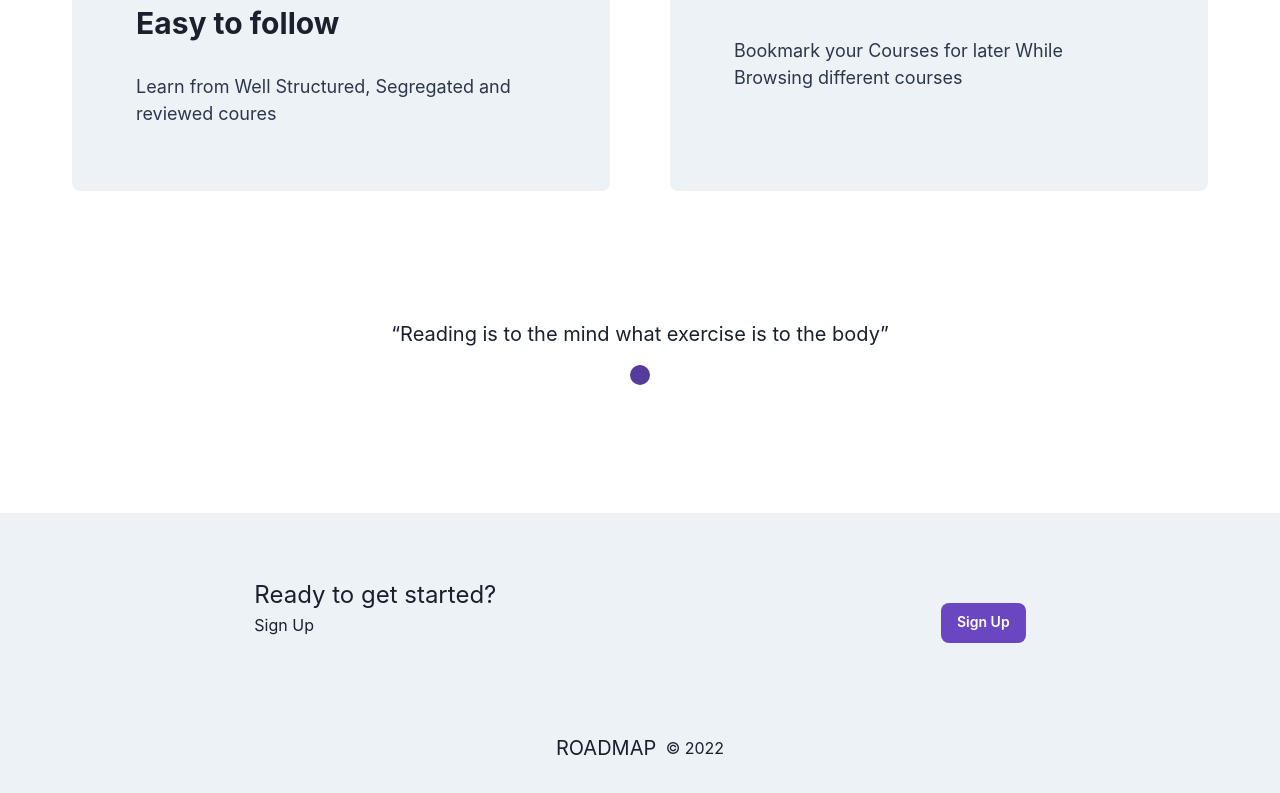
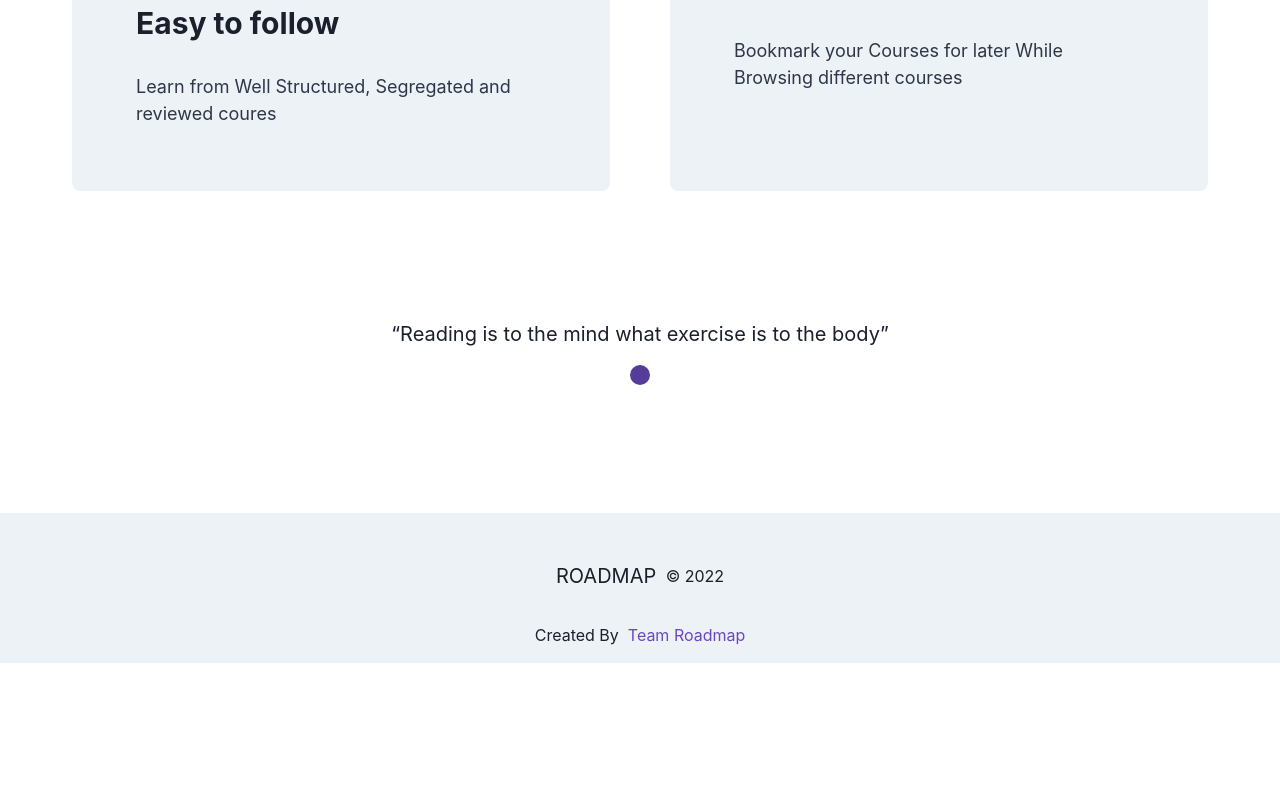
Before and after one commit to TeamRoadmap/User-Frontend, a Next.js app: page / in a window 1280 px wide. Shown: the part 1944-2737 px from the top of the page. After the commit the page ends 2607 px from the top, so only its background shows below. Built offline with nearby package versions, Linux system fonts and the light colour scheme; a small style sheet from the web is missing.

Commit message:
chore: improve footer

```diff
--- a/landing-page/components/footer.jsx
+++ b/landing-page/components/footer.jsx
@@ -8,66 +8,22 @@ import {
   useColorModeValue,
   useBreakpointValue,
 } from "@chakra-ui/react";
-import Link from "next/link";
+import { Link as ChakraLink } from "@chakra-ui/react";
 
 export default function Footer() {
-	const testimonialBg = useColorModeValue("gray.100", "gray.700");
-	return (
+  const testimonialBg = useColorModeValue("gray.100", "gray.700");
+  return (
     <Box bg={testimonialBg}>
       <Flex
         justify={{ base: "center", md: "space-around" }}
-        direction={{ base: "column", md: "row" }}
         align={"center"}
-        mx={"2rem"}
-        py={"4rem"}
-      >
-        <Flex
-          direction={"column"}
-          justify={{ base: "start", md: "center" }}
-          mb={"2rem"}
-        >
-          <Text fontSize={"2xl"}>Ready to get started?</Text>
-          <Text fontSize={"md"}>Sign Up</Text>
-        </Flex>
-        <Flex gap={"1rem"}>
-        <Link href="/signup" passHref>
-          <Button
-            fontSize={"sm"}
-            fontWeight={600}
-            color={"white"}
-            bg={"purple.600"}
-            rounded="8px"
-            href={"#"}
-            _hover={{
-              bg: "purple.800",
-            }}
-          >
-            Sign Up
-          </Button>
-          </Link>
-          {/* <Button
-            as={"a"}
-            fontSize={"sm"}
-            fontWeight={400}
-            borderColor={"purple.500"}
-            variant={"outline"}
-            rounded="8px"
-            href={"#"}
-          >
-            Contact Us
-          </Button> */}
-        </Flex>
-      </Flex>
-      <Flex
-        justify={{ base: "center", md: "space-around" }}
-        align={"center"}
-        direction={{ base: "column-reverse", md: "row" }}
-        gap={{ base: "2rem", md: "1rem" }}
+        direction={"column"}
+        py={"1rem"}
       >
         <Flex
           direction={"row"}
           gap="0.4rem"
-          mb={"2rem"}
+          m={"2rem"}
           align={"center"}
         >
           <Text
@@ -79,9 +35,17 @@ export default function Footer() {
           >
             ROADMAP
           </Text>
-
           <h1>© 2022</h1>
         </Flex>
+        <Text>
+          Created By &nbsp;
+          <ChakraLink
+            color="purple.600"
+            href="https://github.com/TeamRoadmap"
+          >
+            Team Roadmap
+          </ChakraLink>
+        </Text>
       </Flex>
     </Box>
   );
```
